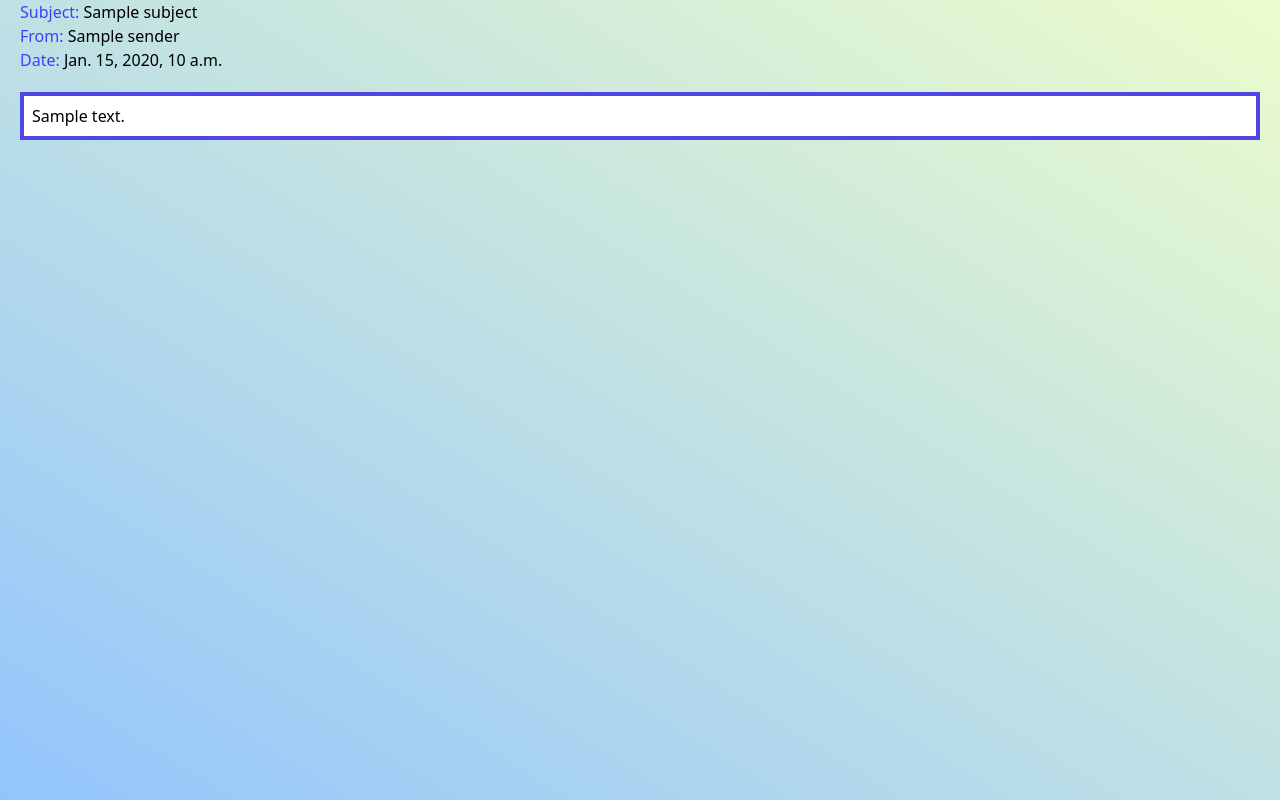
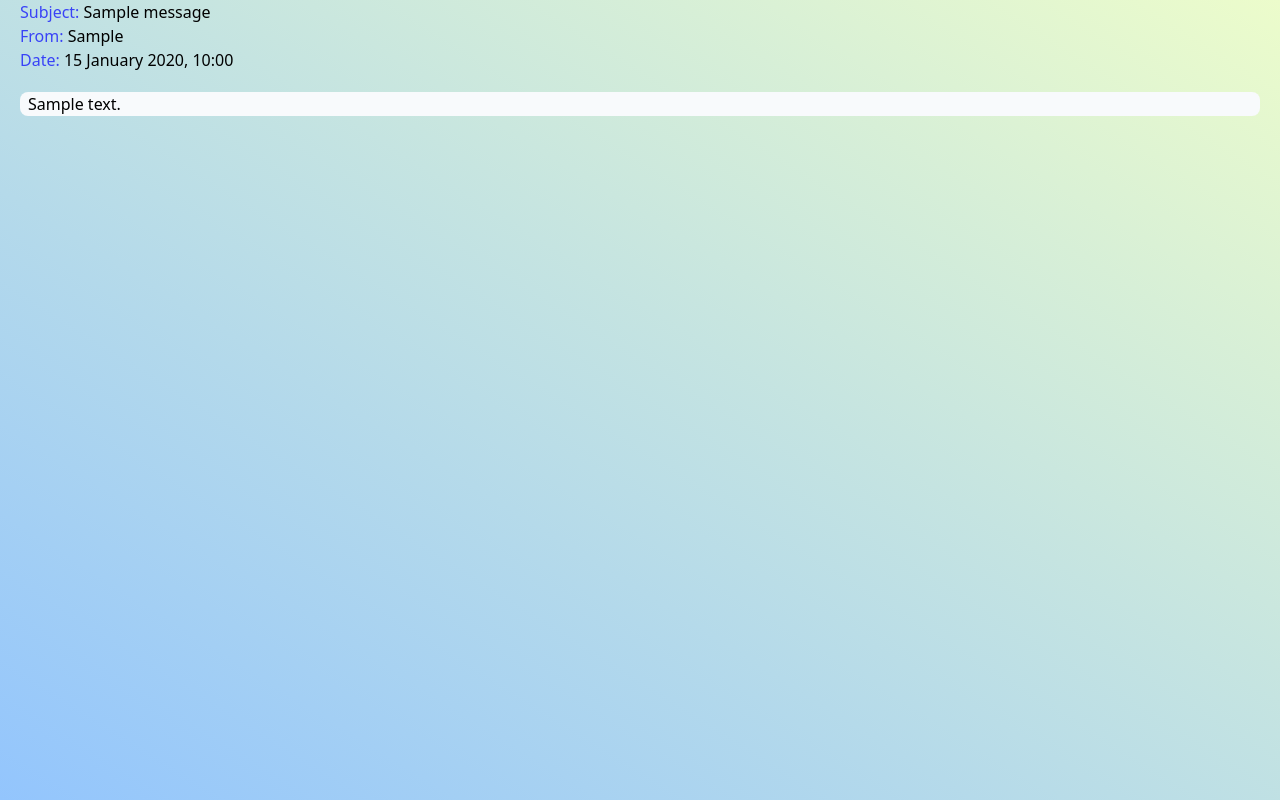
Before and after one commit to sz-hankus/TempoMail, a Django app: template src/web_app/templates/web_app/message.html in a window 1280 px wide. Run offline with Django 4.2, Linux system fonts and the light colour scheme; tables that the repository leaves empty hold one stand-in row (values such as "Sample post"); the template is opened without the code that fills it: values that come from a table or form of the project are taken from there, most other values are stand-ins (such as "Sample title", 1, 10 or a date in 2020); parts of the project's set-up code (start-up, migrations or seed data) failed here and were passed over; some libraries are stand-ins or nearby versions.

Commit message:
Minor improvements

```diff
--- a/src/web_app/models.py
+++ b/src/web_app/models.py
@@ -13,14 +13,17 @@ class UserManager(models.Manager):
         user = User.objects.filter(uuid=uuid).first()
         if user:
             user.delete()
-            logger.log(1, f'user {user.uuid} deleted')
+            logger.info(f'user {user.uuid} terminated')
 
     def create_new(self, uuid: str):
         expiry_time = datetime.now() + timedelta(seconds=config.USER_LIFETIME)
         new_user, created = self.get_or_create(uuid=uuid, expiry_time=expiry_time)
         if not created:
             raise Exception(f'Attempted to create user that already exists ({uuid})')
+
+        # schedule termination
         self.terminate_user.apply_async((uuid,), countdown=config.USER_LIFETIME)
+        logger.info(f'user {new_user.uuid}, scheduled termination at {expiry_time}')
         return new_user
 
 
@@ -46,7 +49,7 @@ class AddressManager(models.Manager):
         address = Address.objects.filter(login=login, domain=domain).first()
         if address:
             address.delete()
-            logger.log(1, f'address {address.login}@{address.domain} deleted')
+            logger.debug(f'address {address.login}@{address.domain} terminated')
 
     def create_new(self, login: str, domain: str, uuid: str):
         user = User.objects.filter(uuid=uuid).first()
@@ -54,8 +57,10 @@ class AddressManager(models.Manager):
         new_address, created = self.get_or_create(login=login, domain=domain, user=user, expiry_time=expiry_time)
         if not created:
             raise Exception(f'Attempted to create an address that already exists ({login}@{domain})')
+
         # schedule termination
         self.terminate_address.apply_async((login, domain), countdown=config.ADDRESS_LIFETIME)
+        logger.debug(f'address {new_address.login}@{new_address.domain}, scheduled termination at {expiry_time}')
         return new_address
 
 
@@ -84,5 +89,8 @@ class Message(models.Model):
     date = models.DateTimeField()
     address = models.ForeignKey(Address, on_delete=models.CASCADE) # recipient
 
+    def formatted_date(self) -> str:
+        return self.date.strftime('%-d %B %Y, %H:%M')
+
     def __str__(self):
         return f'{self.external_id}: from: {self.sender} subject: {self.subject}'
--- a/src/web_app/templates/web_app/message.html
+++ b/src/web_app/templates/web_app/message.html
@@ -3,13 +3,13 @@
 {% block content %}
 <div width="70%" class="h-full min-h-screen bg-cover bg-gradient-to-tr from-blue-300 to-lime-100">
     <div class="ml-5">
-        <div class="break-words"><span style="color:blue;opacity:0.7">Subject: </span>{{ subject }}</div>
-        <div><span style="color:blue;opacity:0.7">From: </span>{{ sender }}</div>
-        <div><span style="color:blue;opacity:0.7">Date: </span>{{ date }}</div>
+        <div class="break-words"><span style="color:blue;opacity:0.7">Subject: </span>{{ message.subject }}</div>
+        <div><span style="color:blue;opacity:0.7">From: </span>{{ message.sender }}</div>
+        <div><span style="color:blue;opacity:0.7">Date: </span>{{ message.formatted_date }}</div>
     </div>
-    <div class="mb-3 border-solid border-4 border-indigo-600 break-words m-5 bg-white">
+    <div class="mb-3 bg-slate-50 rounded-lg break-words m-5">
         <div class="m-2">
-            {{ content|safe }}
+            {{ message.content|safe }}
         </div>
     </div>
 </div>
--- a/src/web_app/views.py
+++ b/src/web_app/views.py
@@ -63,7 +63,7 @@ def message(request: HttpRequest):
     if not all((user, address, message)):
         raise BadRequest('No such message')
 
-    return render(request, 'web_app/message.html', model_to_dict(message))
+    return render(request, 'web_app/message.html', {'message': message})
 
 
 def get_new_address(request: HttpRequest):
```
Also changed, not shown: src/web_app/templates/web_app/inbox.html (+21 -10 lines).
